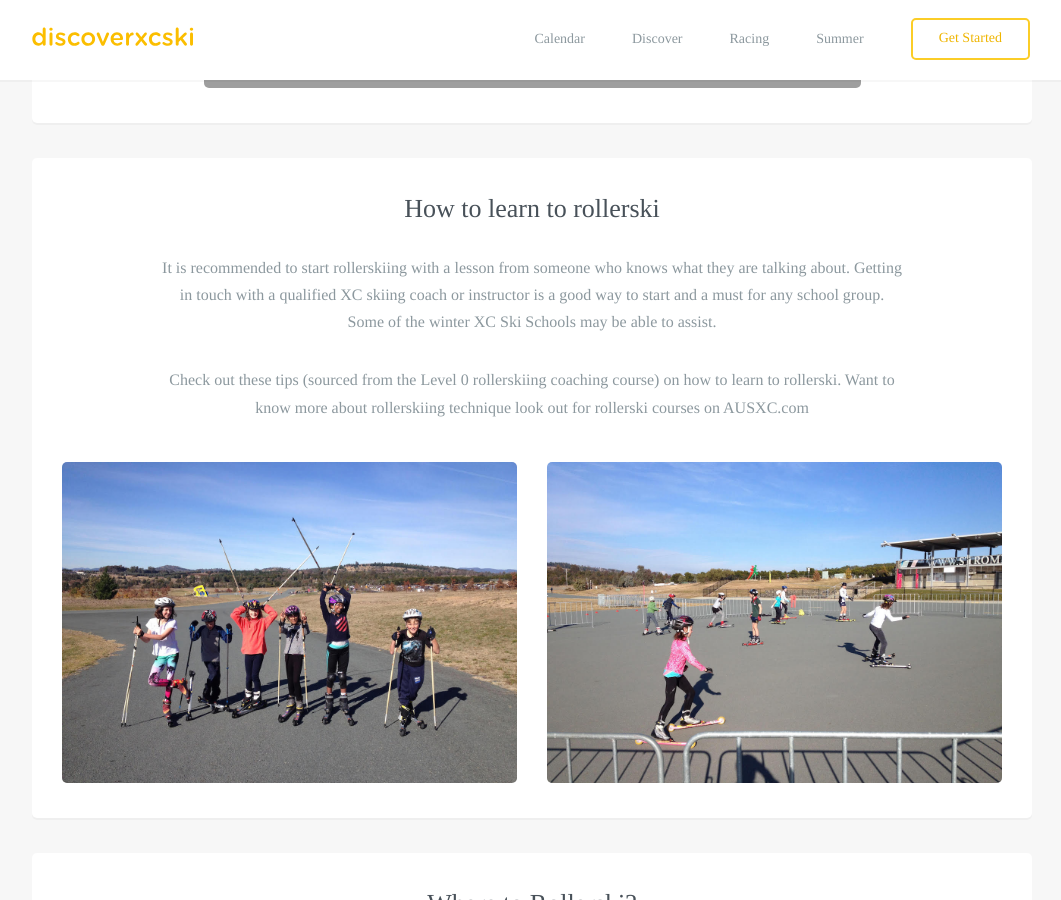
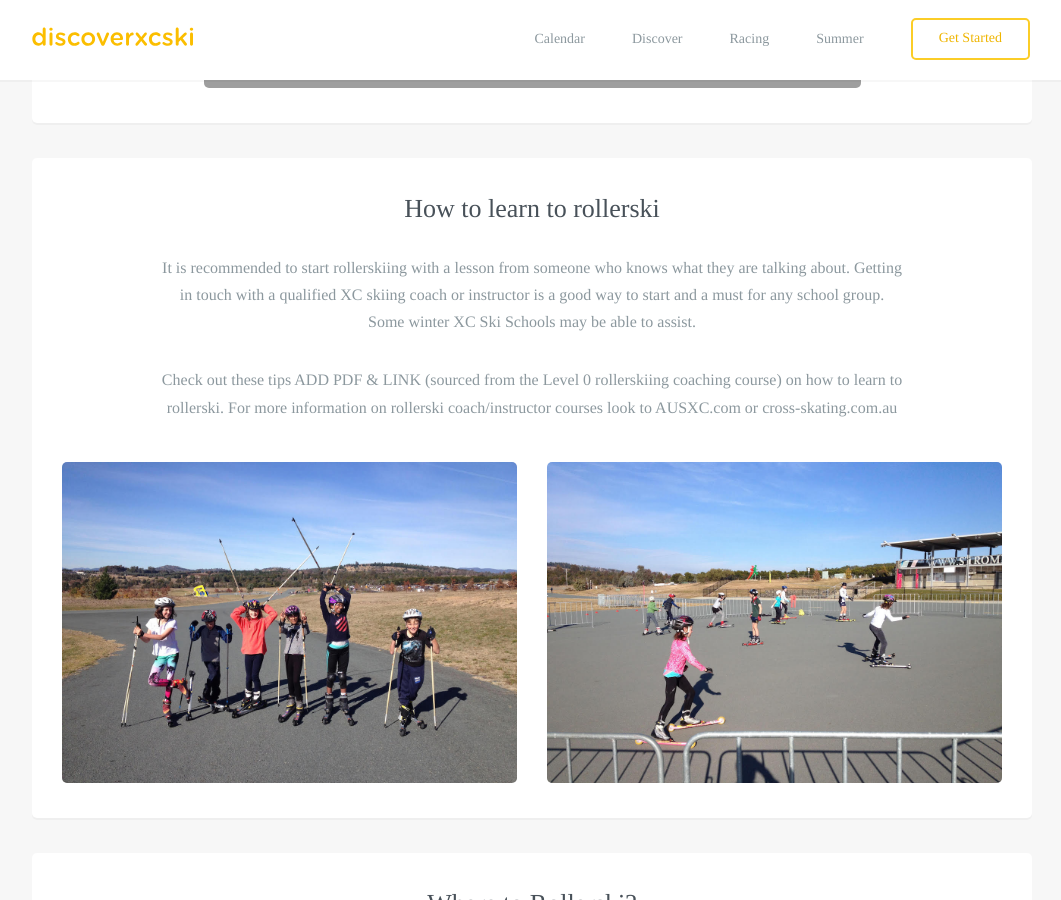
Before and after one commit to robcatto/robcatto.github.io, a Jekyll site: the page built from summer/rollerski/index.html, in a window 1280 px wide and 900 px high, scrolled down 2105 px. Shown: the whole window, without its empty margins (108-1169 px from the left). Built offline with Jekyll 4.4.1, drawn with Linux system fonts in a browser that asks for light colours; some web fonts are replaced; Markdown is read by kramdown in place of the engine named in the settings.

Commit message:
Update index.html
Rollerski learning update

```diff
--- a/summer/rollerski/index.html
+++ b/summer/rollerski/index.html
@@ -89,8 +89,8 @@ layout: default
                  <section class="mobile_section">
                 <h3>How to learn to rollerski</h3>
                 <p>
-                    It is recommended to start rollerskiing with a lesson from someone who knows what they are talking about. Getting in touch with a qualified XC skiing coach or instructor is a good way to start and a must for any school group. Some of the winter XC Ski Schools may be able to assist.
-                <p>Check out these tips (sourced from the Level 0 rollerskiing coaching course) on how to learn to rollerski.  Want to know more about rollerskiing technique look out for rollerski courses on AUSXC.com
+                    It is recommended to start rollerskiing with a lesson from someone who knows what they are talking about. Getting in touch with a qualified XC skiing coach or instructor is a good way to start and a must for any school group. Some winter XC Ski Schools may be able to assist.
+                <p>Check out these tips ADD PDF & LINK (sourced from the Level 0 rollerskiing coaching course) on how to learn to rollerski.  For more information on rollerski coach/instructor courses look to AUSXC.com or cross-skating.com.au
 
 
                 </p>
```
